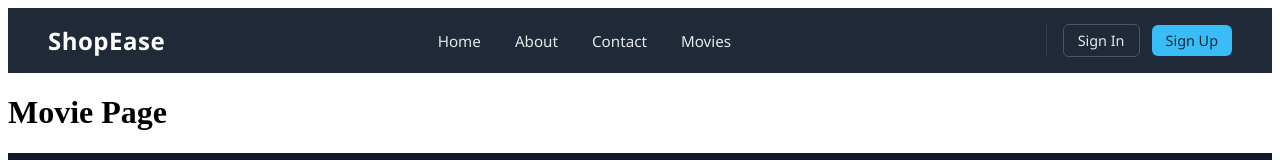
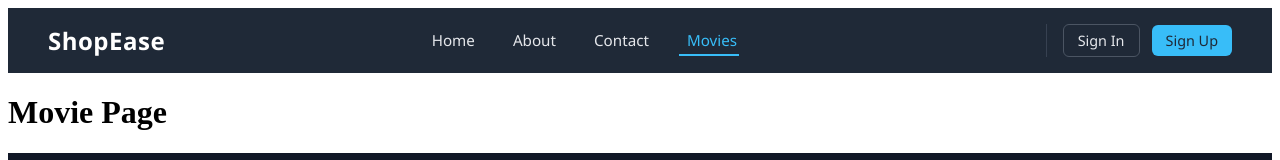
Before and after one commit to ferozuddin051-cmd/React_Router, a React (Vite) app: page /movies in a window 1280 px wide. Shown: the top 160 px of the page. Built offline with nearby package versions, Linux system fonts and the light colour scheme.

Commit message:
Active Links

```diff
--- a/src/components/layout/Header.css
+++ b/src/components/layout/Header.css
@@ -33,11 +33,18 @@
   text-decoration: none;
   font-size: 0.95rem;
   font-weight: 500;
-  transition: color 0.2s ease;
+  padding: 4px 2px;
+  border-bottom: 2px solid transparent;
+  transition: color 0.2s ease, border-color 0.2s ease;
 }
 
 .header .navbar .nav-links li a:hover {
   color: #38bdf8;
+}
+
+.header .navbar .nav-links li a.active {
+  color: #38bdf8;
+  border-bottom: 2px solid #38bdf8;
 }
 
 .header .header-icons {
@@ -54,6 +61,10 @@
 }
 
 .header .header-icons > a:hover {
+  color: #38bdf8;
+}
+
+.header .header-icons > a.active {
   color: #38bdf8;
 }
 
@@ -86,12 +97,21 @@
   color: #38bdf8;
 }
 
+.header .auth-links .signin-btn.active {
+  border-color: #38bdf8;
+  color: #38bdf8;
+}
+
 .header .auth-links .signup-btn {
   color: #1f2937;
   background-color: #38bdf8;
 }
 
 .header .auth-links .signup-btn:hover {
+  background-color: #0ea5e9;
+}
+
+.header .auth-links .signup-btn.active {
   background-color: #0ea5e9;
 }
 
```
